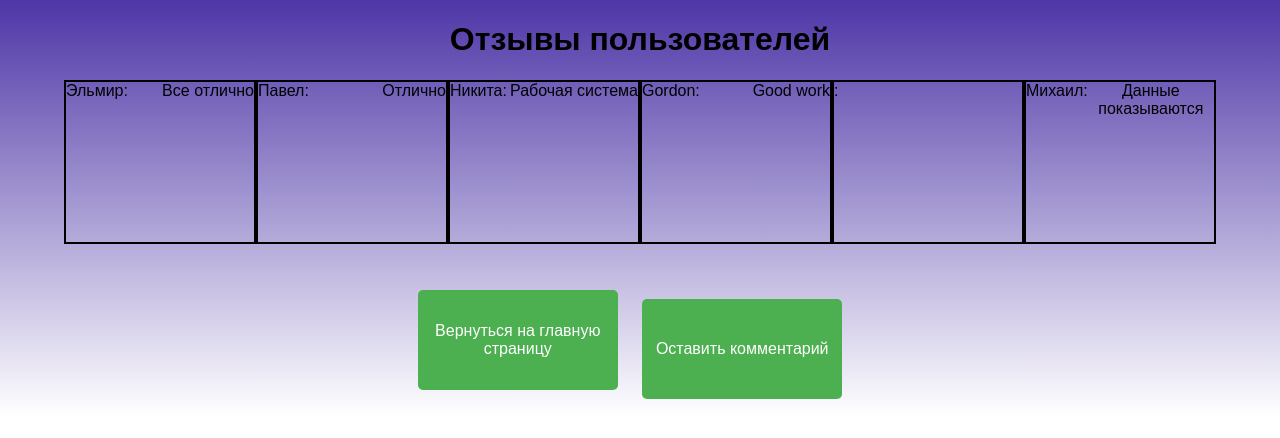
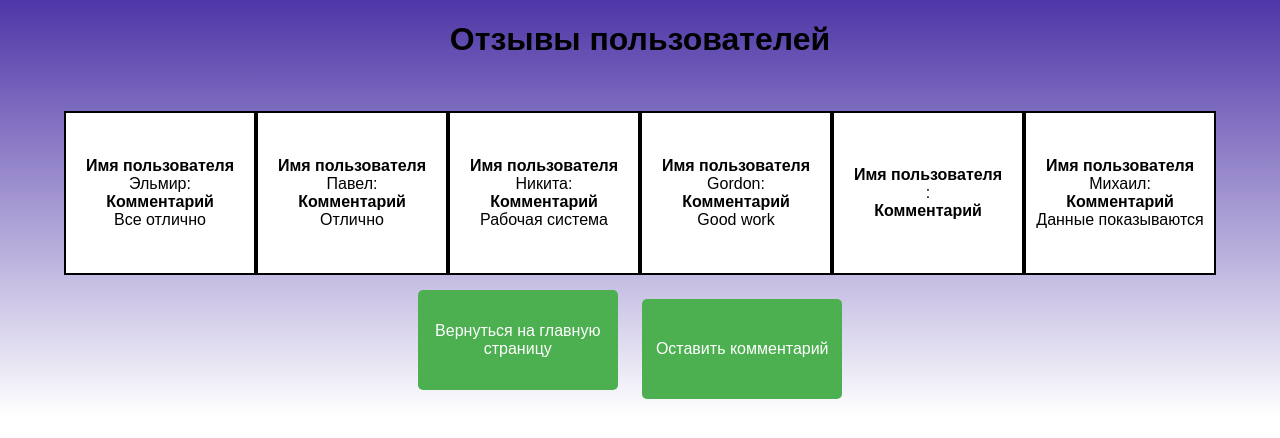
Before and after one commit to elmirhismatov/Diplom-code, a Flask app: page /comments in a window 1280 px wide. Shown: the top 438 px of the page. Run offline with Flask 3, Linux system fonts and the light colour scheme; data comes from the database, SQL or seed files in the repository; both versions use the stored data as it was after the commit.

Commit message:
Add files via upload

```diff
--- a/server/__init__.py
+++ b/server/__init__.py
@@ -26,7 +26,7 @@
     conn.commit()
     conn.close()
 
-    return 'Комментарий успешно добавлен в базу данных'
+    return redirect(url_for('show_comments'))
 
 @app.route('/comments')
 def show_comments():
--- a/server/static/assets/comments style.css
+++ b/server/static/assets/comments style.css
@@ -27,6 +27,18 @@
     width: 200px;
     height:100px;
 }
+.btn b {
+    margin-right:20px;
+    margin-top:10px;
+    background-color: #4CAF50;
+    color: white;
+    font-size: 16px;
+    border: none;
+    margin-bottom: 10px;
+    border-radius: 5px;
+    width: 200px;
+    height:100px;
+}
 .btn:hover {
 background-color: #4CAF50;
 box-shadow: 15px 13px 20px 6px rgba(34, 60, 80, 0.2);
@@ -41,12 +53,14 @@
     display: flex;
     flex-direction:row;
     justify-content: space-between;
+    text-align: center;
 }
 
 .container{
     display: flex;
     flex-direction:row;
     justify-content: space-between;
+    text-align: center;
 }
 
 .podcontainer {
@@ -54,10 +68,20 @@
     width: 25vw;
     height: 20vh;
     max-width: 1200px;
-    margin: 0 auto;
+    border: 2px solid black;
+    background-color: #FFFFFF;
     display: flex;
-    justify-content: space-between;
-    border: 2px solid black;
+    flex-direction: column;
+    justify-content: center;
+    align-items: center;
+    text-align: center;
+
+    font-weight: normal;
+    margin-bottom: 5px;
+  }
+  .podcontainer > div:first-child,
+.podcontainer > div:nth-child(3) {
+  font-weight: bold;
 }
 
 .results2 {
@@ -68,12 +92,14 @@
     display: flex;
     flex-direction:row;
     justify-content: space-between;
+    text-align: center;
 }
 
 .container2{
     display: flex;
     flex-direction:row;
     justify-content: space-between;
+    text-align: center;
 }
 
 .podcontainer2 {
@@ -84,6 +110,7 @@
     display: flex;
     justify-content: space-between;
     border: 2px solid black;
+    text-align: center;
 }
 
 .titleB{
--- a/server/templates/comment_form.html
+++ b/server/templates/comment_form.html
@@ -8,9 +8,9 @@
   <body>
     <h1>Оставьте свой комментарий</h1>
     <form action="/submit_comment" method="POST">
-      <label for="name">Ваше имя:</label>
+      <h2> Ваше имя</h2>
       <input type="text" id="name" name="name"><br>
-      <label for="comment">Ваш комментарий:</label>
+      <h2>Ваш комментарий </h2>
       <textarea id="comment" name="comment"></textarea><br>
       <input type="submit" value="Отправить">
     </form>
--- a/server/templates/comments.html
+++ b/server/templates/comments.html
@@ -15,7 +15,9 @@
         <div class="results" id="results">
             {% for comment in comments %}
             <div class="podcontainer">
+                <div>Имя пользователя</div>
                 <div>{{ comment[0] }}:</div>
+                <div>Комментарий</div>
                 <div>{{ comment[1] }}</div>
             </div>
             {% endfor %}
@@ -24,7 +26,7 @@
     </form>
     <form>
         <button class="btn"><a href="Mainpage.html">Вернуться на главную страницу</a></button>
-        <button class="btn"><a href="comment_form.html">Оставить комментарий</a></button>
+        <button class="btn b"><a href="comment_form.html">Оставить комментарий</a></button>
     </form>
     <script>
         fetch('/comments')
```
Also changed, not shown: server/static/assets/comments_form.css (+17 -4 lines), server/comments.sqlite, 2 other files.
